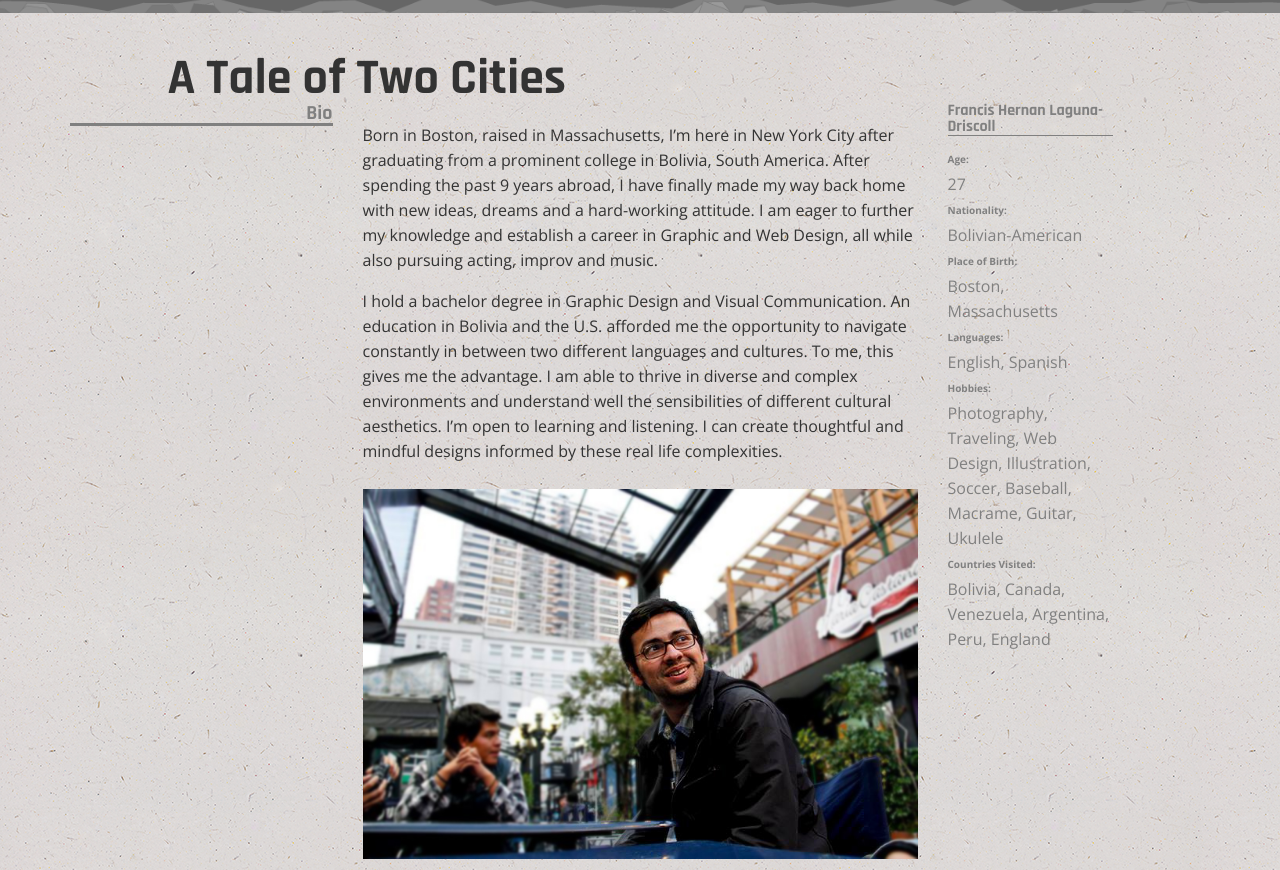
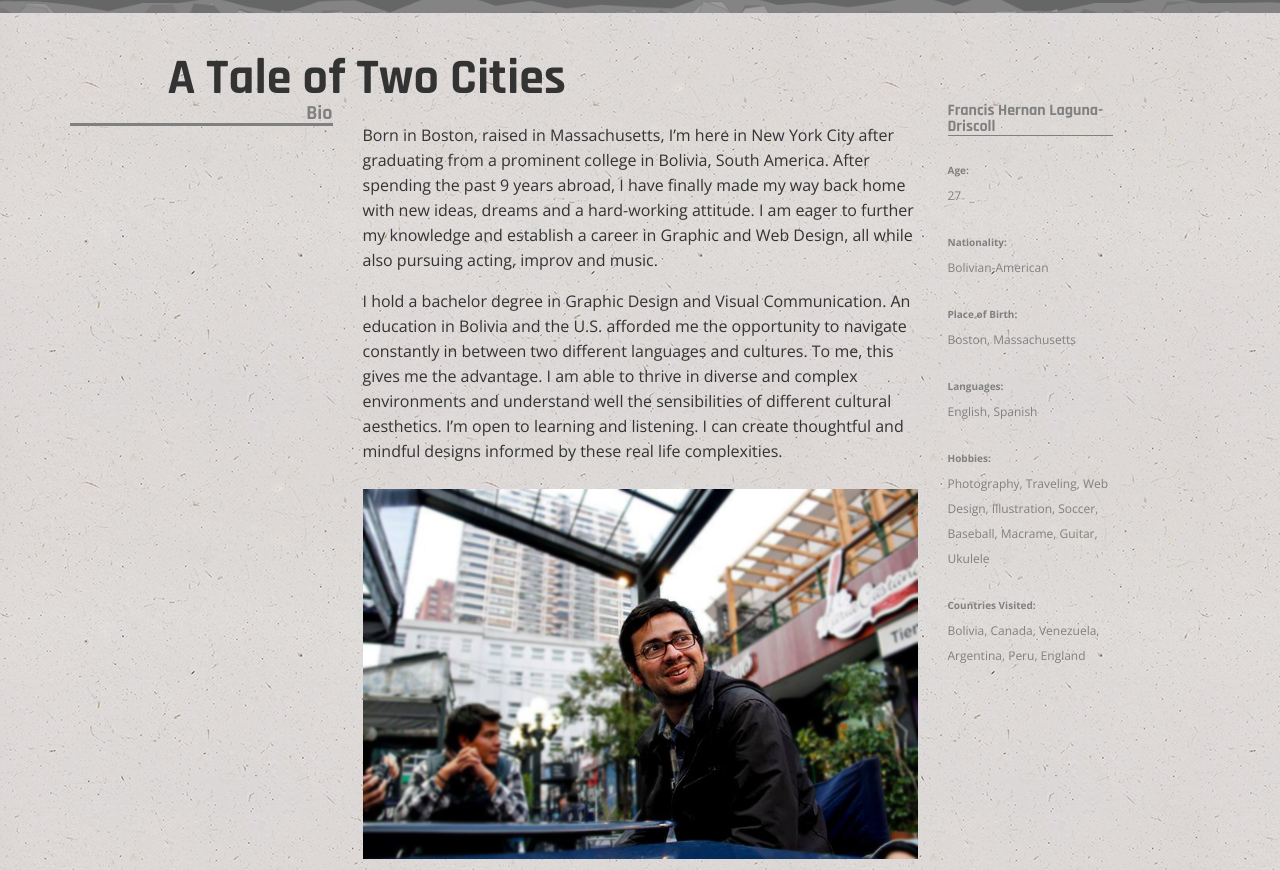
Before and after one commit to FrankLD/FrankLD.github.io, a plain HTML site: page index.html in a window 1280 px wide. Shown: the part 787-1657 px from the top of the page. Drawn offline with nearby package versions, Linux system fonts and the light colour scheme.

Commit message:
Fixed Aside Font-size

```diff
--- a/main.css
+++ b/main.css
@@ -167,9 +167,15 @@ aside ul li{
 
 
 
-aside li {font-size: 12px;}
+aside li {
+    margin: 20px 0;
+}
 aside b {
     font-size: 10px;
+}
+
+aside p {
+    font-size: 12px;
 }
 
 aside {
@@ -277,9 +283,7 @@ footer p {
         line-height: 1.5em;
     }
 
-    aside li {
-        margin: 20px 0;
-    }
+
 }
 
 @media screen and (orientation: landscape) {
```
